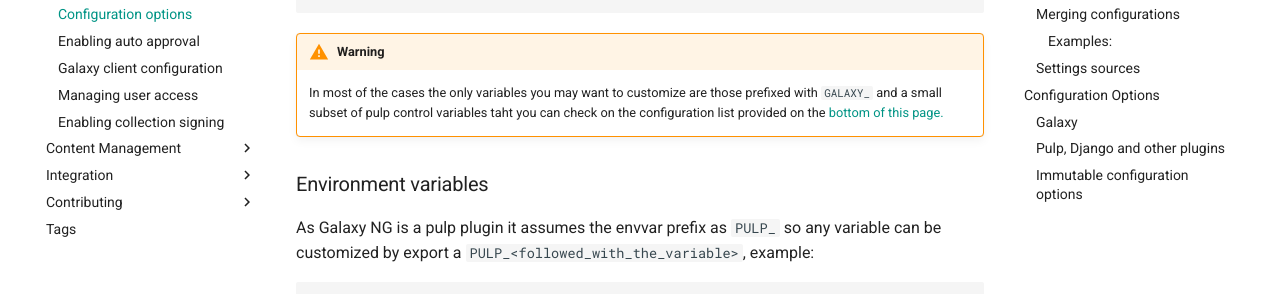
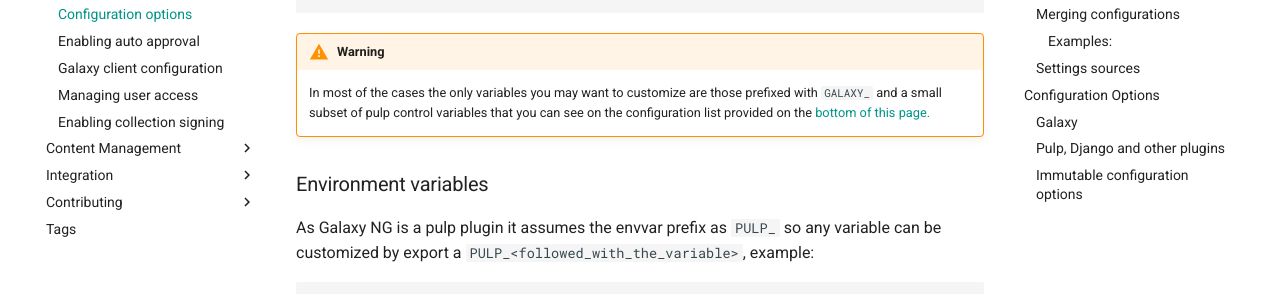
Before and after one commit to ansible/galaxy_ng, an MkDocs documentation site: the page built from docs/config/options.md, in a window 1280 px wide and 900 px high, scrolled down 942 px. Shown: the part 175-469 px from the top of the window. Built offline with MkDocs 1.6.1 and Material for MkDocs 9.7.7, drawn with Linux system fonts in a browser that asks for light colours; comment, search, counter and statistics services are not loaded.

Commit message:
Update docs/config/options.md
No-Issue

Co-authored-by: Andrew Crosby <acrosby@redhat.com>

```diff
--- a/docs/config/options.md
+++ b/docs/config/options.md
@@ -42,7 +42,7 @@
 
 !!! warning
     In most of the cases the only variables you may want to customize are those prefixed with `GALAXY_`
-    and a small subset of pulp control variables taht you can check on the configuration list provided
+    and a small subset of pulp control variables that you can see on the configuration list provided
     on the [bottom of this page.](#configuration-options)
 
 
```
